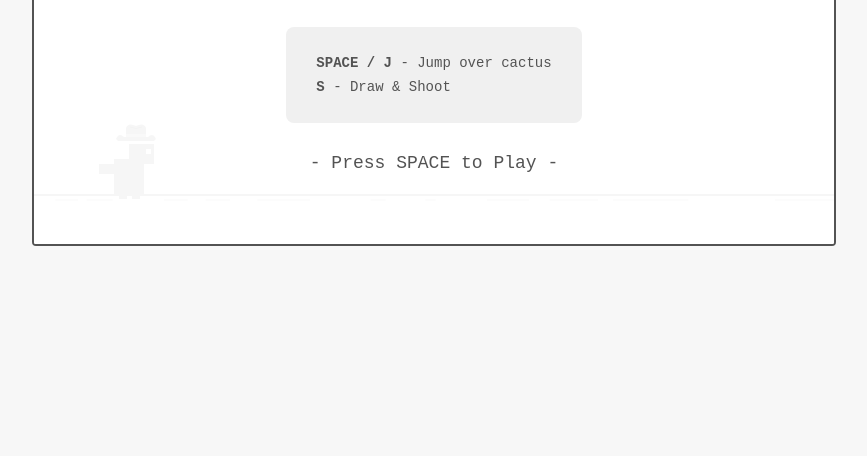
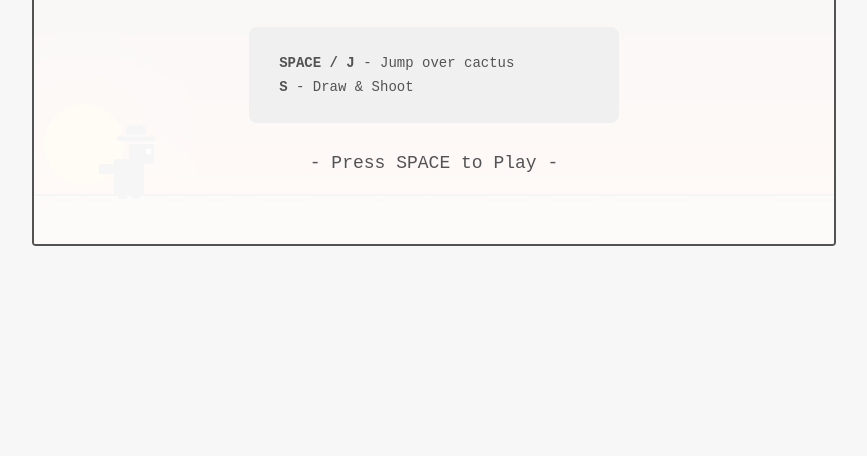
Before and after one commit to jdasdfwg/dino-draww, a plain HTML site: page index.html in a window 1280 px wide. Shown: the part 344-800 px from the top of the page, without its empty margins (206-1073 px from the left). Drawn offline with Linux system fonts and the light colour scheme.

Commit message:
Add dynamic sun/sky cycle from dawn to dusk across levels 1-10

```diff
--- a/game.js
+++ b/game.js
@@ -1412,12 +1412,119 @@ function drawLandmarks() {
 }
 
 
+// Calculate sun position and sky colors based on level (1-10)
+function getSkyState() {
+    // Level 1 = dawn (0), Level 10 = dusk (1)
+    const progress = Math.min((currentLevel - 1) / 9, 1); // 0 to 1
+
+    // Sun position: starts low-left, arcs to high middle, ends low-right
+    // Using a parabola for the arc
+    const sunX = 50 + progress * (canvas.width - 100); // Left to right
+    const sunArc = -4 * progress * (progress - 1); // Parabola: 0 at ends, 1 at middle
+    const sunY = GROUND_Y - 50 - sunArc * 200; // Higher in middle
+
+    // Sun size gets slightly larger at dawn/dusk
+    const sunRadius = 30 + (1 - sunArc) * 10;
+
+    // Sky colors transition from dawn to noon to dusk
+    let skyTop, skyBottom, sunColor, sunGlow;
+
+    if (progress < 0.3) {
+        // Dawn - warm oranges and pinks
+        const t = progress / 0.3;
+        skyTop = lerpColor('#4a3f6b', '#87CEEB', t); // Purple-blue to sky blue
+        skyBottom = lerpColor('#ff9966', '#ffe4b5', t); // Orange to light
+        sunColor = '#ffcc44';
+        sunGlow = 'rgba(255, 150, 50, 0.3)';
+    } else if (progress < 0.7) {
+        // Midday - bright blue sky
+        skyTop = '#87CEEB';
+        skyBottom = '#e8f4f8';
+        sunColor = '#ffee88';
+        sunGlow = 'rgba(255, 255, 200, 0.2)';
+    } else {
+        // Dusk - warm oranges and purples
+        const t = (progress - 0.7) / 0.3;
+        skyTop = lerpColor('#87CEEB', '#4a3f6b', t); // Sky blue to purple
+        skyBottom = lerpColor('#ffe4b5', '#ff7744', t); // Light to orange
+        sunColor = lerpColor('#ffee88', '#ff6633', t);
+        sunGlow = `rgba(255, ${Math.floor(100 - t * 50)}, 50, ${0.3 + t * 0.2})`;
+    }
+
+    return { sunX, sunY, sunRadius, skyTop, skyBottom, sunColor, sunGlow, progress };
+}
+
+// Linear interpolation between two hex colors
+function lerpColor(color1, color2, t) {
+    const c1 = hexToRgb(color1);
+    const c2 = hexToRgb(color2);
+    const r = Math.round(c1.r + (c2.r - c1.r) * t);
+    const g = Math.round(c1.g + (c2.g - c1.g) * t);
+    const b = Math.round(c1.b + (c2.b - c1.b) * t);
+    return `rgb(${r}, ${g}, ${b})`;
+}
+
+function hexToRgb(hex) {
+    const result = /^#?([a-f\d]{2})([a-f\d]{2})([a-f\d]{2})$/i.exec(hex);
+    if (result) {
+        return {
+            r: parseInt(result[1], 16),
+            g: parseInt(result[2], 16),
+            b: parseInt(result[3], 16)
+        };
+    }
+    // Handle shorthand like #fff
+    const short = /^#?([a-f\d])([a-f\d])([a-f\d])$/i.exec(hex);
+    if (short) {
+        return {
+            r: parseInt(short[1] + short[1], 16),
+            g: parseInt(short[2] + short[2], 16),
+            b: parseInt(short[3] + short[3], 16)
+        };
+    }
+    return { r: 255, g: 255, b: 255 };
+}
+
+function drawSky() {
+    const sky = getSkyState();
+
+    // Draw sky gradient
+    const gradient = ctx.createLinearGradient(0, 0, 0, GROUND_Y);
+    gradient.addColorStop(0, sky.skyTop);
+    gradient.addColorStop(1, sky.skyBottom);
+    ctx.fillStyle = gradient;
+    ctx.fillRect(0, 0, canvas.width, GROUND_Y);
+
+    // Draw sun glow
+    const glowGradient = ctx.createRadialGradient(sky.sunX, sky.sunY, sky.sunRadius, sky.sunX, sky.sunY, sky.sunRadius * 3);
+    glowGradient.addColorStop(0, sky.sunGlow);
+    glowGradient.addColorStop(1, 'rgba(255, 255, 255, 0)');
+    ctx.fillStyle = glowGradient;
+    ctx.fillRect(0, 0, canvas.width, GROUND_Y);
+
+    // Draw sun
+    ctx.beginPath();
+    ctx.arc(sky.sunX, sky.sunY, sky.sunRadius, 0, Math.PI * 2);
+    ctx.fillStyle = sky.sunColor;
+    ctx.fill();
+}
+
 function drawBackground() {
+    // Draw sky and sun first (behind everything)
+    drawSky();
+
     // Draw all landmarks behind everything
     drawLandmarks();
 
-    // Draw clouds
-    ctx.fillStyle = '#e0e0e0';
+    // Draw clouds (adjust color based on time of day)
+    const sky = getSkyState();
+    if (sky.progress < 0.3) {
+        ctx.fillStyle = '#f0d0b0'; // Warm clouds at dawn
+    } else if (sky.progress > 0.7) {
+        ctx.fillStyle = '#d0a090'; // Orange-tinted clouds at dusk
+    } else {
+        ctx.fillStyle = '#e0e0e0'; // Normal clouds
+    }
     clouds.forEach(cloud => {
         ctx.beginPath();
         ctx.arc(cloud.x, cloud.y, 15, 0, Math.PI * 2);
@@ -1426,12 +1533,17 @@ function drawBackground() {
         ctx.fill();
     });
 
+    // Draw ground (desert sand color that shifts with lighting)
+    const groundColor = sky.progress > 0.7 ? '#c9a882' : (sky.progress < 0.3 ? '#d4b896' : '#d4c4a8');
+    ctx.fillStyle = groundColor;
+    ctx.fillRect(0, GROUND_Y, canvas.width, canvas.height - GROUND_Y);
+
     // Draw ground line
     ctx.fillStyle = '#535353';
     ctx.fillRect(0, GROUND_Y, canvas.width, 2);
 
     // Draw ground texture
-    ctx.fillStyle = '#c0c0c0';
+    ctx.fillStyle = '#a09080';
     groundLines.forEach(line => {
         ctx.fillRect(line.x, GROUND_Y + 5, line.width, 2);
     });
--- a/index.html
+++ b/index.html
@@ -29,7 +29,7 @@
         <div id="start-screen">
             <div class="start-content">
                 <h1>DINO DRAWW</h1>
-                <p class="subtitle">Cowboy Dino Shooter</p>
+                <p class="subtitle">Keeping the Dino West Safe from Dusk to Dawn</p>
                 <div class="controls-info">
                     <p><strong>SPACE / J</strong> - Jump over cactus</p>
                     <p><strong>S</strong> - Draw &amp; Shoot</p>
@@ -84,8 +84,8 @@
         </div>
         <div id="victory-screen" class="hidden">
             <div class="victory-content">
-                <h1>YOU DIDN'T GO EXTINCT!</h1>
-                <p class="victory-subtitle">Congratulations, Survivor!</p>
+                <h1>YOU PROTECTED THE WEST!</h1>
+                <p class="victory-subtitle">The Dino West is safe... for now.</p>
                 <p>Final Score: <span id="victoryScore">0</span></p>
                 <p id="victory-rank-display" class="rank-display"></p>
 
```
